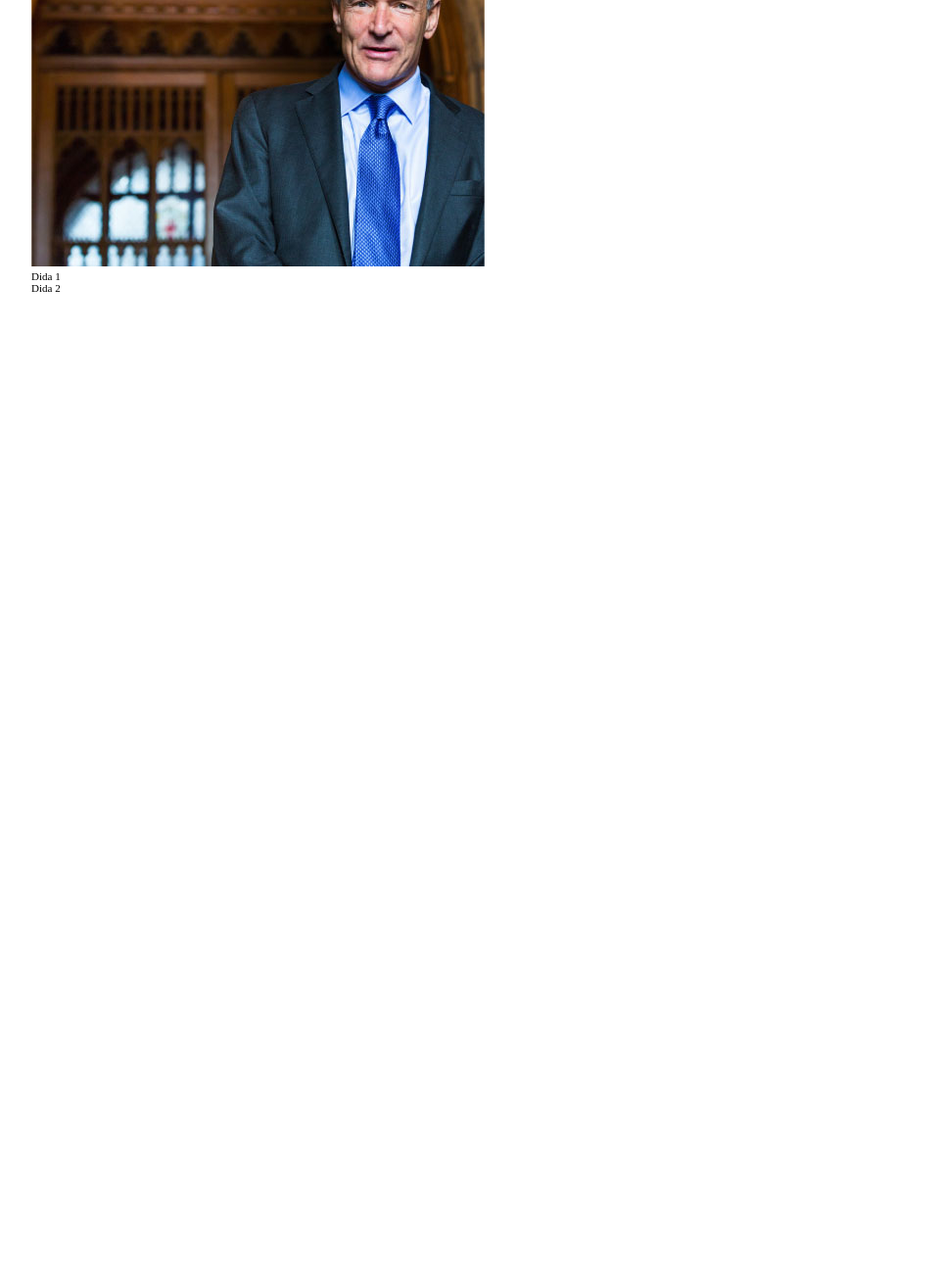
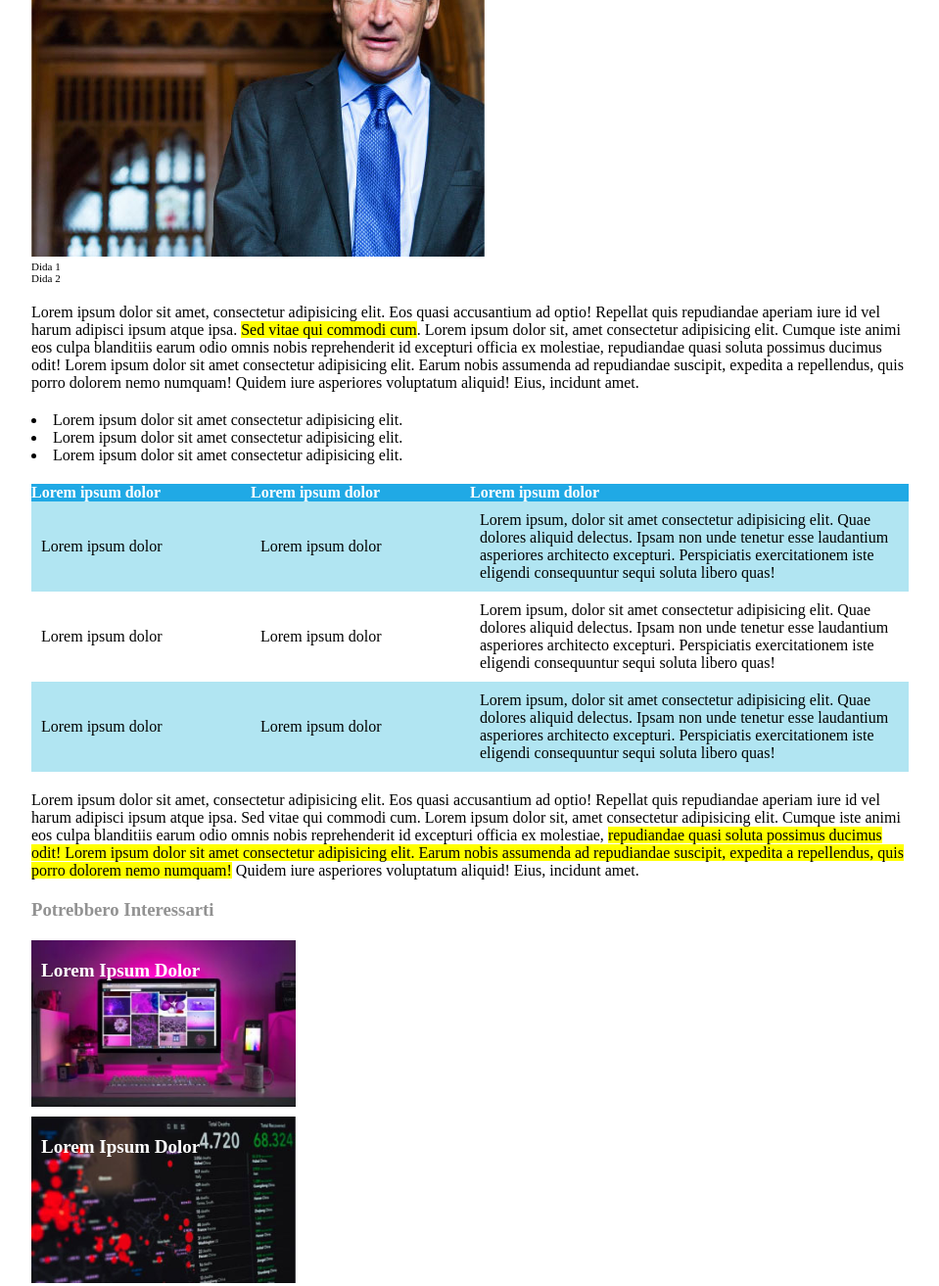
Before and after one commit to taniot/html-css-booleaner, a plain HTML site: page index.html in a window 1280 px wide. Shown: the part 699-2012 px from the top of the page at 98% size, without its empty margins (160-1119 px from the left). Before the commit the page ends 999 px from the top, so only its background shows below. Drawn offline with Linux system fonts and the light colour scheme.

Commit message:
feat: contenuto e footer

```diff
--- a/css/style.css
+++ b/css/style.css
@@ -7,6 +7,16 @@ Reset
 * {
   margin: 0;
   padding: 0;
+}
+
+/*
+-----------------
+Common
+-----------------
+*/
+
+.space {
+  margin-top: 20px;
 }
 
 /*
@@ -63,9 +73,75 @@ Images
 */
 
 .images {
-  margin-top: 20px;
+  margin-top: 10px;
 }
 
 .caption {
   font-size: 11px;
 }
+
+/*
+-------------------
+Content
+-------------------
+*/
+
+.highlights {
+  background-color: yellow;
+}
+
+.info-varie {
+  list-style-position: inside;
+}
+
+table {
+  border-collapse: collapse;
+  text-align: left;
+}
+
+thead {
+  background-color: #20a9e5;
+  color: #ffffff;
+}
+
+.odd {
+  background-color: #b1e5f2;
+}
+
+.testo {
+  width: 50%;
+}
+
+td {
+  padding: 10px;
+}
+
+/*
+**********
+Footer
+**********
+*/
+
+h3.interessi {
+  color: #929292;
+}
+
+.box {
+  width: 250px;
+  height: 150px;
+  background-color: coral;
+  margin-bottom: 10px;
+  color: white;
+  font-size: 19px;
+  padding: 20px 10px 0px 10px;
+  font-weight: bold;
+  background-size: cover;
+}
+
+#screen {
+  background-image: url('../img/monitor.jpg');
+}
+
+#graph {
+  background-image: url('../img/graph.jpg');
+}
--- a/index.html
+++ b/index.html
@@ -4,6 +4,7 @@
     <meta charset="UTF-8" />
     <meta name="viewport" content="width=device-width, initial-scale=1.0" />
     <title>The Booleaner</title>
+
     <!-- Inclusione CSS-->
     <link rel="stylesheet" href="css/style.css" />
     <!-- /Inclusione CSS-->
@@ -32,7 +33,8 @@
           <div class="date">il 10/10/2020</div>
         </div>
         <!-- /Info Articolo -->
-        <div class="images">
+        <!-- Immagini Articolo -->
+        <div class="images space">
           <img src="img/tim-1.jpg" alt="Tim Berners-Lee al top 1" />
           <img src="img/tim-2.jpg" alt="Tim Berners-Lee al top 2" />
           <div class="caption">
@@ -40,7 +42,116 @@
             Dida 2
           </div>
         </div>
+        <!-- /Immagini Articolo -->
+        <!--Contenuto Articolo -->
+        <div class="content space">
+          <p>
+            Lorem ipsum dolor sit amet, consectetur adipisicing elit. Eos quasi
+            accusantium ad optio! Repellat quis repudiandae aperiam iure id vel
+            harum adipisci ipsum atque ipsa.
+            <span class="highlights">Sed vitae qui commodi cum</span>. Lorem
+            ipsum dolor sit, amet consectetur adipisicing elit. Cumque iste
+            animi eos culpa blanditiis earum odio omnis nobis reprehenderit id
+            excepturi officia ex molestiae, repudiandae quasi soluta possimus
+            ducimus odit! Lorem ipsum dolor sit amet consectetur adipisicing
+            elit. Earum nobis assumenda ad repudiandae suscipit, expedita a
+            repellendus, quis porro dolorem nemo numquam! Quidem iure asperiores
+            voluptatum aliquid! Eius, incidunt amet.
+          </p>
+        </div>
+        <!--/Contenuto Articolo -->
+        <!-- Elenco puntato Articolo -->
+        <div class="elenco space">
+          <ul class="info-varie">
+            <li>Lorem ipsum dolor sit amet consectetur adipisicing elit.</li>
+            <li>Lorem ipsum dolor sit amet consectetur adipisicing elit.</li>
+            <li>Lorem ipsum dolor sit amet consectetur adipisicing elit.</li>
+          </ul>
+        </div>
+        <!--Elenco puntato Articolo -->
+        <!-- Tabella Articolo -->
+        <div class="sezione-tabella space">
+          <table>
+            <thead>
+              <tr>
+                <th>Lorem ipsum dolor</th>
+                <th>Lorem ipsum dolor</th>
+                <th class="testo">Lorem ipsum dolor</th>
+              </tr>
+            </thead>
+            <tbody>
+              <!-- Riga tabella colorata -->
+              <tr class="odd">
+                <td>Lorem ipsum dolor</td>
+                <td>Lorem ipsum dolor</td>
+                <td>
+                  Lorem ipsum, dolor sit amet consectetur adipisicing elit. Quae
+                  dolores aliquid delectus. Ipsam non unde tenetur esse
+                  laudantium asperiores architecto excepturi. Perspiciatis
+                  exercitationem iste eligendi consequuntur sequi soluta libero
+                  quas!
+                </td>
+              </tr>
+              <!-- /Riga tabella colorata -->
+              <tr>
+                <td>Lorem ipsum dolor</td>
+                <td>Lorem ipsum dolor</td>
+                <td>
+                  Lorem ipsum, dolor sit amet consectetur adipisicing elit. Quae
+                  dolores aliquid delectus. Ipsam non unde tenetur esse
+                  laudantium asperiores architecto excepturi. Perspiciatis
+                  exercitationem iste eligendi consequuntur sequi soluta libero
+                  quas!
+                </td>
+              </tr>
+              <!-- Riga tabella colorata -->
+              <tr class="odd">
+                <td>Lorem ipsum dolor</td>
+                <td>Lorem ipsum dolor</td>
+                <td>
+                  Lorem ipsum, dolor sit amet consectetur adipisicing elit. Quae
+                  dolores aliquid delectus. Ipsam non unde tenetur esse
+                  laudantium asperiores architecto excepturi. Perspiciatis
+                  exercitationem iste eligendi consequuntur sequi soluta libero
+                  quas!
+                </td>
+              </tr>
+              <!-- /Riga tabella colorata -->
+            </tbody>
+          </table>
+        </div>
+        <!-- /Tabella Articolo -->
+        <!--Contenuto Extra Articolo -->
+        <div class="content space">
+          <p>
+            Lorem ipsum dolor sit amet, consectetur adipisicing elit. Eos quasi
+            accusantium ad optio! Repellat quis repudiandae aperiam iure id vel
+            harum adipisci ipsum atque ipsa. Sed vitae qui commodi cum. Lorem
+            ipsum dolor sit, amet consectetur adipisicing elit. Cumque iste
+            animi eos culpa blanditiis earum odio omnis nobis reprehenderit id
+            excepturi officia ex molestiae,
+            <span class="highlights"
+              >repudiandae quasi soluta possimus ducimus odit! Lorem ipsum dolor
+              sit amet consectetur adipisicing elit. Earum nobis assumenda ad
+              repudiandae suscipit, expedita a repellendus, quis porro dolorem
+              nemo numquam!</span
+            >
+            Quidem iure asperiores voluptatum aliquid! Eius, incidunt amet.
+          </p>
+        </div>
+        <!-- /Contenuto Extra Articolo -->
       </div>
     </main>
+    <!-- Footer -->
+    <footer class="space">
+      <!-- Contenitore Immagini -->
+      <div class="container">
+        <h3 class="interessi">Potrebbero Interessarti</h3>
+        <div class="box space" id="screen">Lorem Ipsum Dolor</div>
+        <div class="box" id="graph">Lorem Ipsum Dolor</div>
+      </div>
+      <!-- /Contenitore Immagini -->
+    </footer>
+    <!-- /Footer -->
   </body>
 </html>
```
Also changed, not shown: img/graph.jpg (added), img/monitor.jpg (added).
